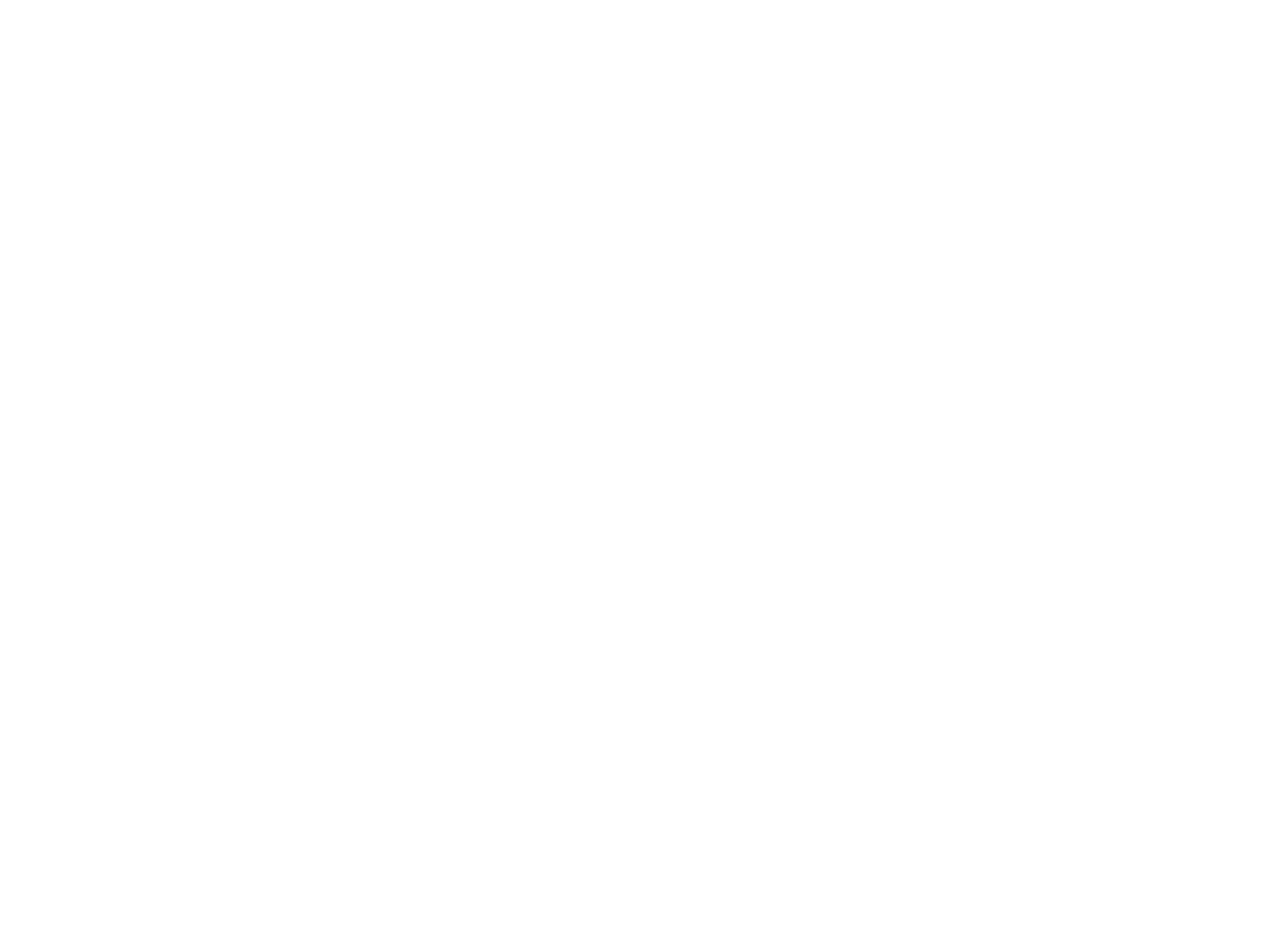
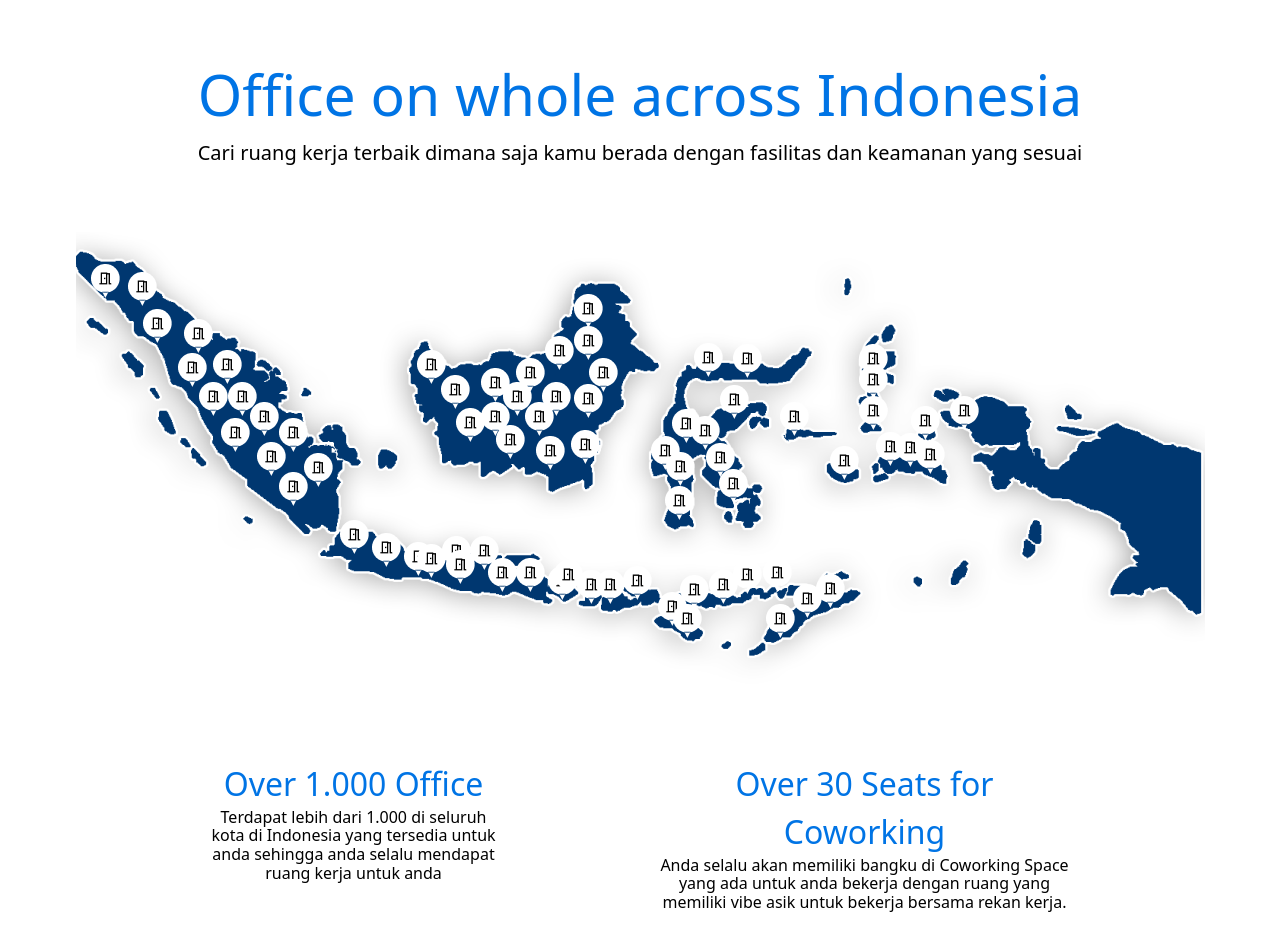
Before and after one commit to Kelompok-13-Alterra/officebuddy-web, a React (Vite) app: page / in a window 1280 px wide. Shown: the part 140-1080 px from the top of the page. Before the commit the page ends 800 px from the top, so only its background shows below. Built offline with nearby package versions, Linux system fonts and the light colour scheme.

Commit message:
feat[location]: slicing UI location dari figma

```diff
--- a/src/page/Location/Location.css
+++ b/src/page/Location/Location.css
@@ -0,0 +1,41 @@
+/* .location {
+  max-width: 1440px;
+  max-height: 1668px;
+} */
+
+.location .location__image {
+  width: 1128px;
+  height: 464px;
+}
+
+.location .container__title {
+  width: 1128px;
+}
+
+.location .container__title h1 {
+  font-size: 57px;
+  color: #0074e5;
+}
+
+.location .container__title p {
+  font-size: 20px;
+}
+
+.location .container__content .card {
+  width: 413px;
+  height: 140px;
+}
+
+.location .container__content .card__mini {
+  width: 289px;
+}
+
+.location .container__content .card h2 {
+  font-size: 32px;
+  color: #0074e5;
+}
+
+.location .container__content .card p {
+  font-size: 16px;
+  line-height: 18.75px;
+}
--- a/src/page/Location/Location.jsx
+++ b/src/page/Location/Location.jsx
@@ -1,10 +1,39 @@
 import React from "react";
+import "./Location.css";
+import locationImg from "../../assets/img/location-img.png";
 
 function Location() {
   return (
-    <>
-      <div className="text">Location</div>
-    </>
+    <div className="location">
+      <main className="flex flex-col gap-16 mt-48 items-center justify-center">
+        <div className="container__title">
+          <h1 className="text-center">Office on whole across Indonesia</h1>
+          <p className="text-center">
+            Cari ruang kerja terbaik dimana saja kamu berada dengan fasilitas
+            dan keamanan yang sesuai
+          </p>
+        </div>
+        <img className="locantion__image" src={locationImg} alt="img" />
+        <div className="container__content flex flex-row align-middle justify-evenly gap-40 mb-10">
+          <div className="card card__mini">
+            <h2 className="text-center">Over 1.000 Office</h2>
+            <p className="text-center">
+              Terdapat lebih dari 1.000 di seluruh kota di Indonesia yang
+              tersedia untuk anda sehingga anda selalu mendapat ruang kerja
+              untuk anda
+            </p>
+          </div>
+          <div className="card">
+            <h2 className="text-center">Over 30 Seats for Coworking</h2>
+            <p className="text-center">
+              Anda selalu akan memiliki bangku di Coworking Space yang ada untuk
+              anda bekerja dengan ruang yang memiliki vibe asik untuk bekerja
+              bersama rekan kerja.
+            </p>
+          </div>
+        </div>
+      </main>
+    </div>
   );
 }
 
```
Also changed, not shown: src/assets/img/location-img.png (added).
